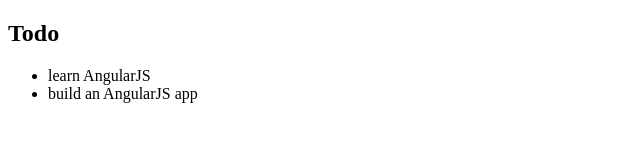
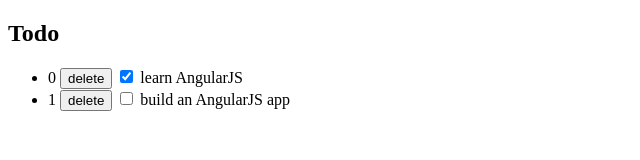
Before and after one commit to zetton110/practice-angularJS-todoList, a plain HTML site: page index.html in a window 1280 px wide. Shown: the whole page, without its empty margins (0-640 px from the left). Drawn offline with nearby package versions, Linux system fonts and the light colour scheme.

Commit message:
add todo del logic

```diff
--- a/index.html
+++ b/index.html
@@ -13,7 +13,12 @@
     <div ng-controller="TodoListController as todoList">
         <ul>
             <li ng-repeat="todo in todoList.todos">
-                {{ todo.text }}
+                <label>
+                    {{ $index }}
+                    <button ng-click="todoList.deleteTodo($index)">delete</button>
+                    <input type="checkbox" ng-model="todo.done">
+                    <span>{{ todo.text }}</span>
+                </label>
             </li>
         </ul>
     </div>
--- a/todo.js
+++ b/todo.js
@@ -5,4 +5,7 @@ angular.module('todoApp',[])
             {text: 'learn AngularJS', done: true},
             {text: 'build an AngularJS app', done: false}
         ];
+        todoList.deleteTodo = function(index) {
+            todoList.todos.splice(index,1)
+        }
     });
```
